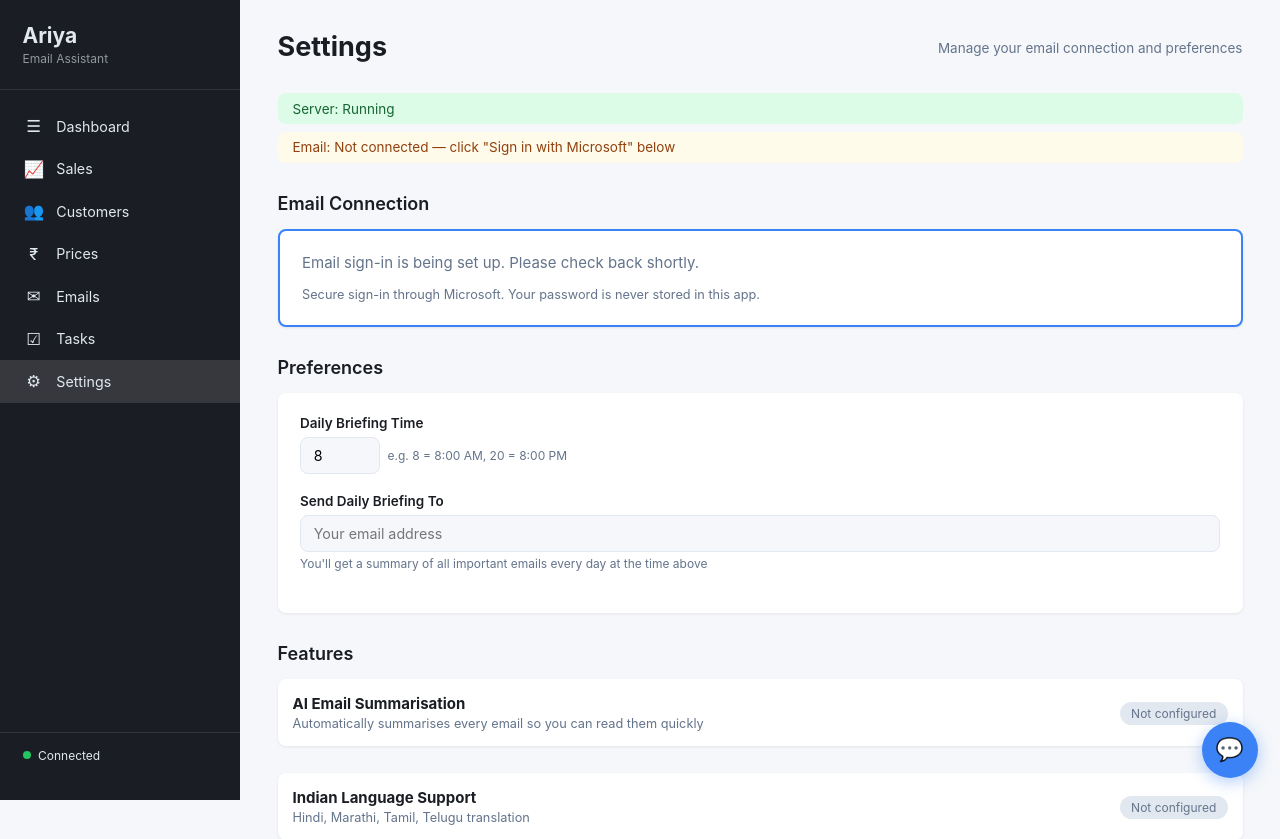
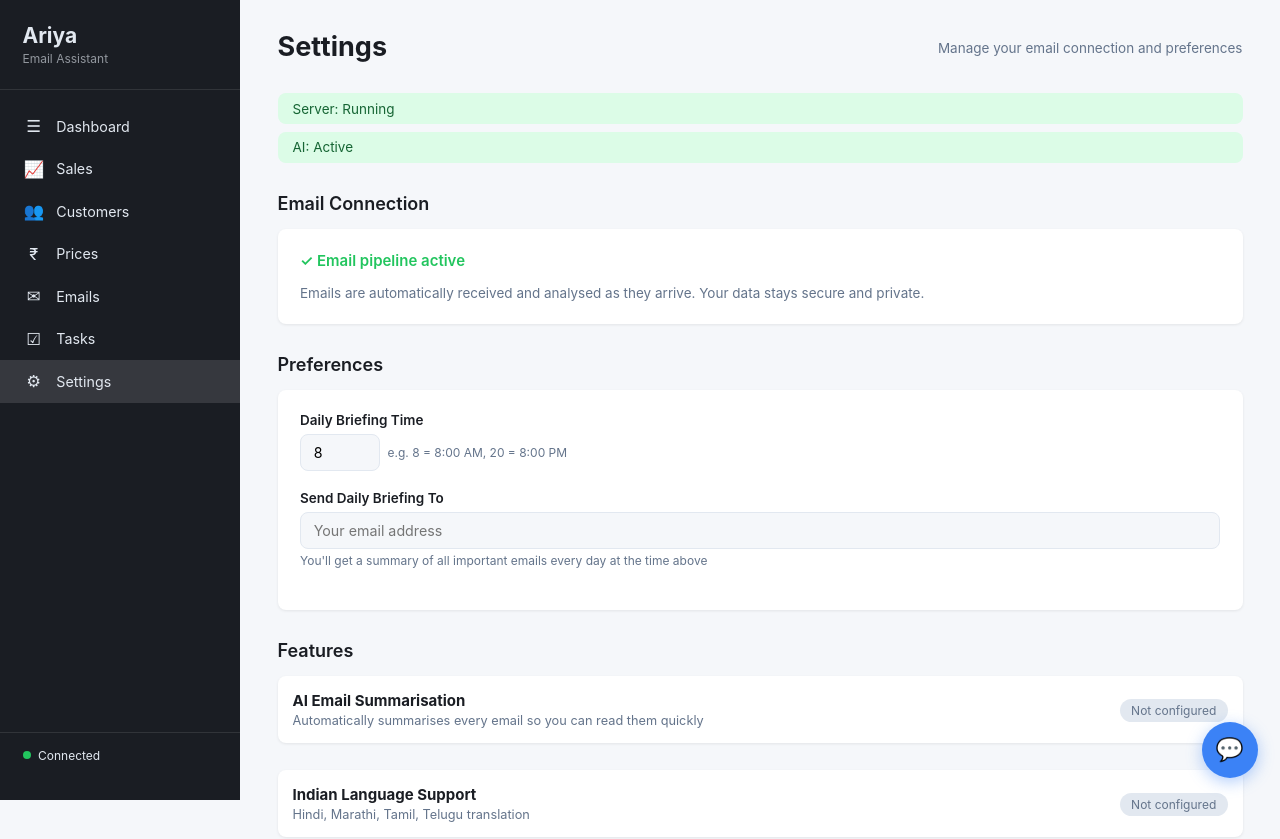
Before and after one commit to atharvainamdar/outlook-email-assistant, a FastAPI app: page /settings in a window 1280 px wide. Shown: the top 839 px of the page. Run offline with FastAPI, Linux system fonts and the light colour scheme.

Commit message:
feat: smart model routing + remove Microsoft sign-in button
- Real-time emails (webhook): Kimi K2.5 (higher quality reasoning)
- Bulk/batch/scheduler: GPT-5.4 Nano (150M TPM, cost-effective)
- Remove 'Sign in with Microsoft' button from Settings page
- Clean up Settings page to show email pipeline status instead
- summarise_email() now accepts use_bulk_model parameter

Co-Authored-By: iariya1503@gmail.com <atharvainamdar53@gmail.com>

```diff
--- a/app/services/briefing_service.py
+++ b/app/services/briefing_service.py
@@ -120,7 +120,7 @@ def generate_briefing_html(
                 action_required=False,
             ))
         elif settings.azure_ai_key or settings.moonshot_api_key:
-            result = summarise_email(em)
+            result = summarise_email(em, use_bulk_model=True)
             from app.database import (
                 mark_tasks_extracted,
                 save_task,
--- a/app/services/scheduler_service.py
+++ b/app/services/scheduler_service.py
@@ -55,7 +55,7 @@ def _summarise_job() -> None:
     try:
         unsummarised = list_emails(unsummarised_only=True, limit=20)
         for em in unsummarised:
-            result = summarise_email(em)
+            result = summarise_email(em, use_bulk_model=True)
             update_email_summary(em.id, result.summary)
             if result.tasks:
                 for task in result.tasks:
--- a/app/templates/settings.html
+++ b/app/templates/settings.html
@@ -15,15 +15,11 @@
 <!-- Email Connection -->
 <div class="section">
     <h2>Email Connection</h2>
-
-    <!-- Microsoft Sign-In (recommended) -->
-    <div class="guide-card" id="msAuthCard" style="margin-bottom:1.5rem;border:2px solid var(--accent);padding:1.5rem;">
-        <div id="msAuthStatus" style="margin-bottom:1rem;"></div>
-        <button class="btn btn-primary btn-lg" id="msSignInBtn" onclick="window.location.href='/auth/login'" style="background:#0078d4;font-size:1.1rem;padding:0.8rem 2rem;">
-            Sign in with Microsoft
-        </button>
-        <button class="btn" id="msSignOutBtn" onclick="msSignOut()" style="display:none;margin-left:1rem;">Disconnect</button>
-        <p style="color:var(--text-secondary);margin-top:0.75rem;margin-bottom:0;font-size:0.85rem;">Secure sign-in through Microsoft. Your password is never stored in this app.</p>
+    <div class="guide-card" id="emailConnectionCard" style="margin-bottom:1.5rem;padding:1.5rem;">
+        <div id="emailConnectionStatus" style="margin-bottom:1rem;"></div>
+        <p style="color:var(--text-secondary);margin:0;font-size:0.9rem;">
+            Emails are automatically received and analysed as they arrive. Your data stays secure and private.
+        </p>
     </div>
 </div>
 
@@ -127,12 +123,13 @@ async function loadSettings() {
 function updateStatus(cfg) {
     const panel = document.getElementById('statusPanel');
     let html = '<div class="status-item status-ok">Server: Running</div>';
-    if (cfg.is_configured) {
-        html += '<div class="status-item status-ok">Email: Connected</div>';
-    } else {
-        html += '<div class="status-item status-warn">Email: Not connected — click "Sign in with Microsoft" below</div>';
+    html += '<div class="status-item status-ok">AI: Active</div>';
+    panel.innerHTML = html;
+    // Update email connection card
+    const connStatus = document.getElementById('emailConnectionStatus');
+    if (connStatus) {
+        connStatus.innerHTML = '<span style="color:var(--success);font-weight:600;">&#10003; Email pipeline active</span>';
     }
-    panel.innerHTML = html;
 }
 
 function updateFeatures(cfg) {
@@ -173,44 +170,6 @@ async function saveAll() {
     btn.textContent = 'Save Preferences';
 }
 
-// Microsoft OAuth2 status
-async function checkMsAuth() {
-    try {
-        const res = await fetch('/auth/status');
-        const data = await res.json();
-        const statusEl = document.getElementById('msAuthStatus');
-        const signInBtn = document.getElementById('msSignInBtn');
-        const signOutBtn = document.getElementById('msSignOutBtn');
-
-        if (!data.configured) {
-            statusEl.innerHTML = '<span style="color:var(--text-secondary);">Email sign-in is being set up. Please check back shortly.</span>';
-            signInBtn.style.display = 'none';
-        } else if (data.signed_in) {
-            statusEl.innerHTML = '<span style="color:var(--success);font-weight:600;font-size:1.1rem;">&#10003; Connected: ' + (data.email || data.name || 'Microsoft Account') + '</span>';
-            signInBtn.style.display = 'none';
-            signOutBtn.style.display = 'inline-block';
-        } else {
-            statusEl.innerHTML = '<span style="color:var(--text-secondary);">Sign in to connect your Outlook email</span>';
-            signInBtn.style.display = 'inline-block';
-            signOutBtn.style.display = 'none';
-        }
-    } catch(e) {
-        console.error('Failed to check MS auth status', e);
-    }
-}
-
-async function msSignOut() {
-    if (!confirm('Disconnect your Microsoft account?')) return;
-    try {
-        await fetch('/auth/signout', {method: 'POST'});
-        showToast('Disconnected', 'info');
-        checkMsAuth();
-    } catch(e) {
-        showToast('Failed to disconnect', 'error');
-    }
-}
-
 loadSettings();
-checkMsAuth();
 </script>
 {% endblock %}
```
Also changed, not shown: app/api/routes.py (+4 -3 lines), app/services/ai_service.py (+10 -3 lines).
